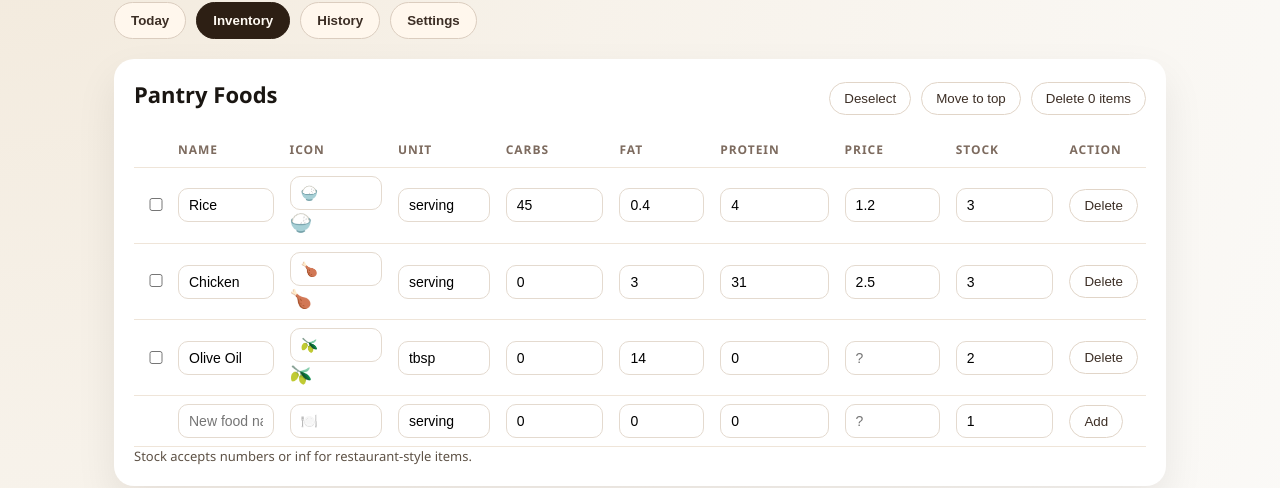
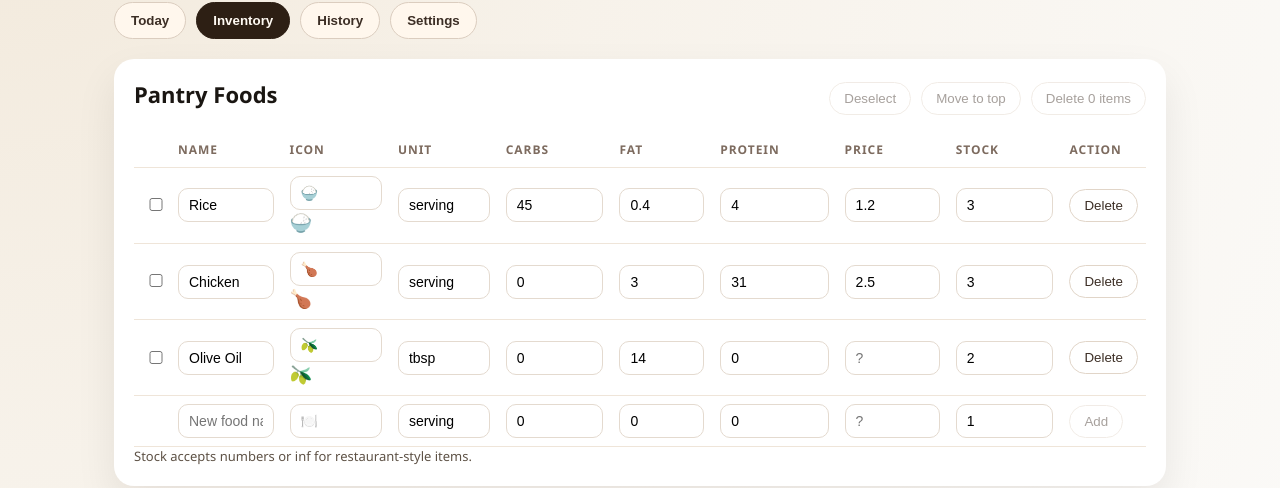
Before and after one commit to quark-zju/EatPlanner, a React (Vite) app: page / in a window 1280 px wide. Both pictures are taken after a click on the button "Inventory". Shown: the part 143-631 px from the top of the page. Built offline with nearby package versions, Linux system fonts and the light colour scheme; the HTML template or start-up script is replaced by a standard one.

Commit message:
ux: disable inventory bulk actions when none selected and add button when name empty
Agent-Model: gpt-5.3-codex

```diff
--- a/src/App.css
+++ b/src/App.css
@@ -96,6 +96,11 @@
   background: transparent;
   color: #3c2e25;
   cursor: pointer;
+}
+
+.ghost:disabled {
+  opacity: 0.45;
+  cursor: not-allowed;
 }
 
 .link {
--- a/src/components/tabs/InventoryTab.tsx
+++ b/src/components/tabs/InventoryTab.tsx
@@ -29,6 +29,8 @@ export default function InventoryTab() {
     stock: "1",
   });
   const selectedCount = selectedFoodIds.length;
+  const hasSelection = selectedCount > 0;
+  const canAddNewFood = newFood.name.trim().length > 0;
   const selectedIdSet = useMemo(() => new Set(selectedFoodIds), [selectedFoodIds]);
 
   const toggleSelected = (foodId: string) => {
@@ -80,7 +82,7 @@ export default function InventoryTab() {
           <button
             className="ghost"
             type="button"
-            disabled={selectedCount === 0}
+            disabled={!hasSelection}
             onClick={() => setSelectedFoodIds([])}
           >
             Deselect
@@ -88,7 +90,7 @@ export default function InventoryTab() {
           <button
             className="ghost"
             type="button"
-            disabled={selectedCount === 0}
+            disabled={!hasSelection}
             onClick={() => {
               moveFoodsToTop(selectedFoodIds);
               clearMissingSelections();
@@ -99,7 +101,7 @@ export default function InventoryTab() {
           <button
             className="ghost"
             type="button"
-            disabled={selectedCount === 0}
+            disabled={!hasSelection}
             onClick={() => {
               removeFoods(selectedFoodIds);
               setSelectedFoodIds([]);
@@ -325,7 +327,12 @@ export default function InventoryTab() {
                 />
               </td>
               <td>
-                <button className="ghost" type="button" onClick={() => commitNewFood()}>
+                <button
+                  className="ghost"
+                  type="button"
+                  disabled={!canAddNewFood}
+                  onClick={() => commitNewFood()}
+                >
                   Add
                 </button>
               </td>
```
